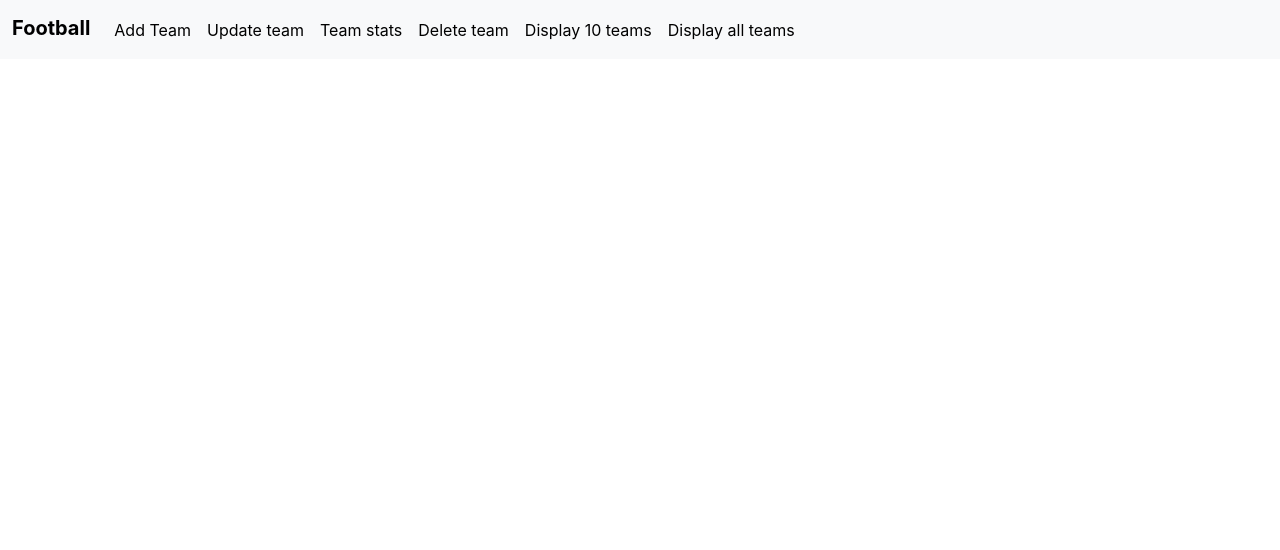
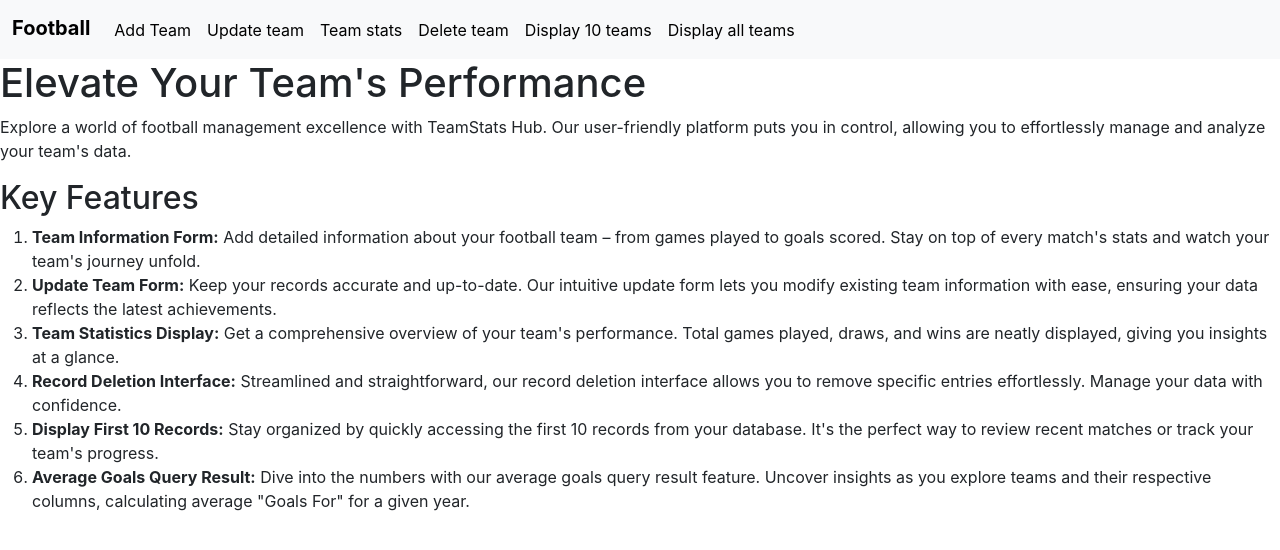
Before and after one commit to nizamsalim/football_app, a React (Create React App) app: page / in a window 1280 px wide. Shown: the top 550 px of the page. Built offline with nearby package versions, Linux system fonts and the light colour scheme.

Commit message:
your message

```diff
--- a/src/Pages/AddTeam.js
+++ b/src/Pages/AddTeam.js
@@ -3,6 +3,7 @@ import React, { useState } from "react";
 import { ClipLoader } from "react-spinners";
 import Alert from "../Components/Alert";
 import { API_BASE_URL } from "../BaseUrl";
+
 
 function AddTeam() {
   const clearForm = (e) => {
--- a/src/Pages/Home.js
+++ b/src/Pages/Home.js
@@ -4,10 +4,56 @@ import { Outlet } from "react-router-dom";
 
 function Home() {
   return (
-    <div>
+        <div>
       <Navbar />
       <div className="detail">
         <Outlet />{" "}
+      </div>
+      <div className="detail">
+        <h1 className="main-heading">Elevate Your Team's Performance</h1>
+        <p className="intro">
+          Explore a world of football management excellence with TeamStats Hub. Our
+          user-friendly platform puts you in control, allowing you to effortlessly
+          manage and analyze your team's data.
+        </p>
+
+        <div className="features">
+          <h2>Key Features</h2>
+          <ol>
+          <li>
+            <strong>Team Information Form:</strong> Add detailed information
+            about your football team – from games played to goals scored. Stay on
+            top of every match's stats and watch your team's journey unfold.
+          </li>
+          <li>
+            <strong>Update Team Form:</strong> Keep your records accurate and
+            up-to-date. Our intuitive update form lets you modify existing team
+            information with ease, ensuring your data reflects the latest
+            achievements.
+          </li>
+          <li>
+            <strong>Team Statistics Display:</strong> Get a comprehensive
+            overview of your team's performance. Total games played, draws, and
+            wins are neatly displayed, giving you insights at a glance.
+          </li>
+          <li>
+            <strong>Record Deletion Interface:</strong> Streamlined and
+            straightforward, our record deletion interface allows you to remove
+            specific entries effortlessly. Manage your data with confidence.
+          </li>
+          <li>
+            <strong>Display First 10 Records:</strong> Stay organized by quickly
+            accessing the first 10 records from your database. It's the perfect
+            way to review recent matches or track your team's progress.
+          </li>
+          <li>
+            <strong>Average Goals Query Result:</strong> Dive into the numbers
+            with our average goals query result feature. Uncover insights as you
+            explore teams and their respective columns, calculating average
+            "Goals For" for a given year.
+          </li>
+        </ol>
+        </div>
       </div>
     </div>
   );
```
